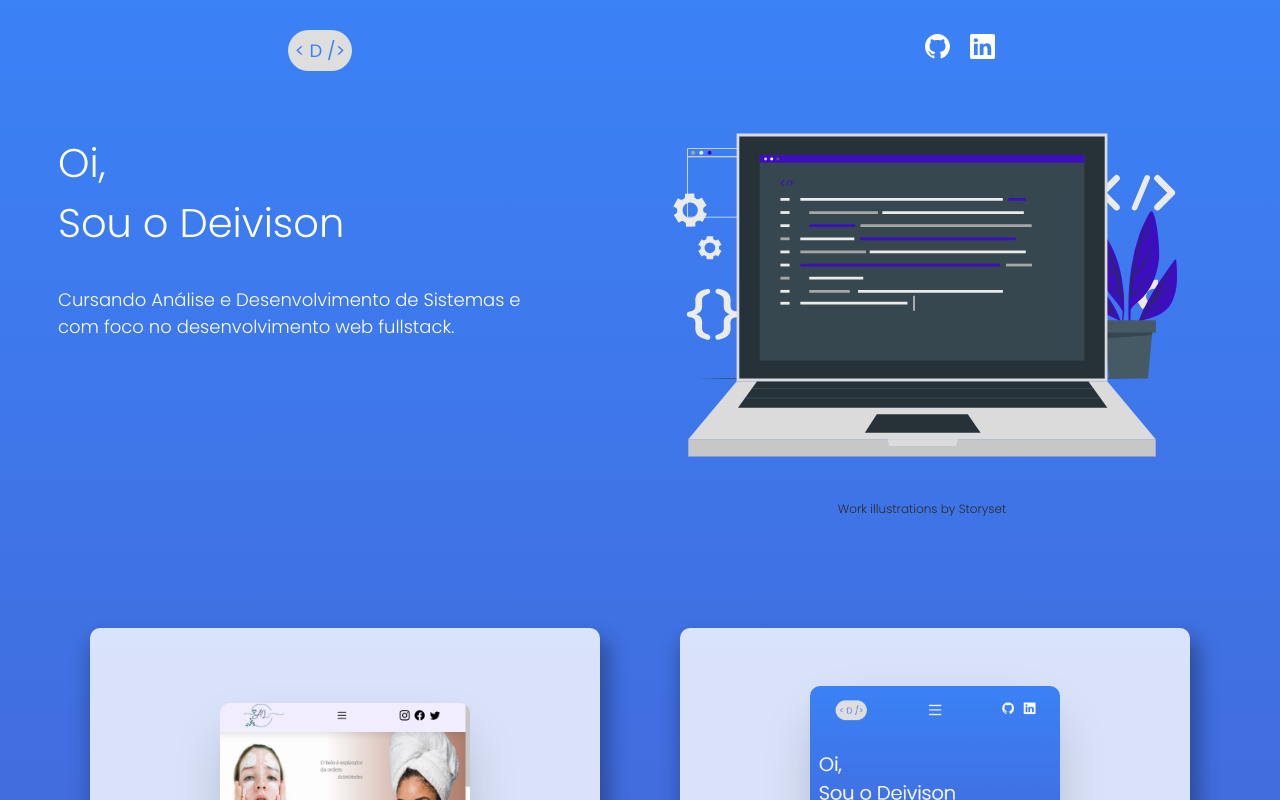
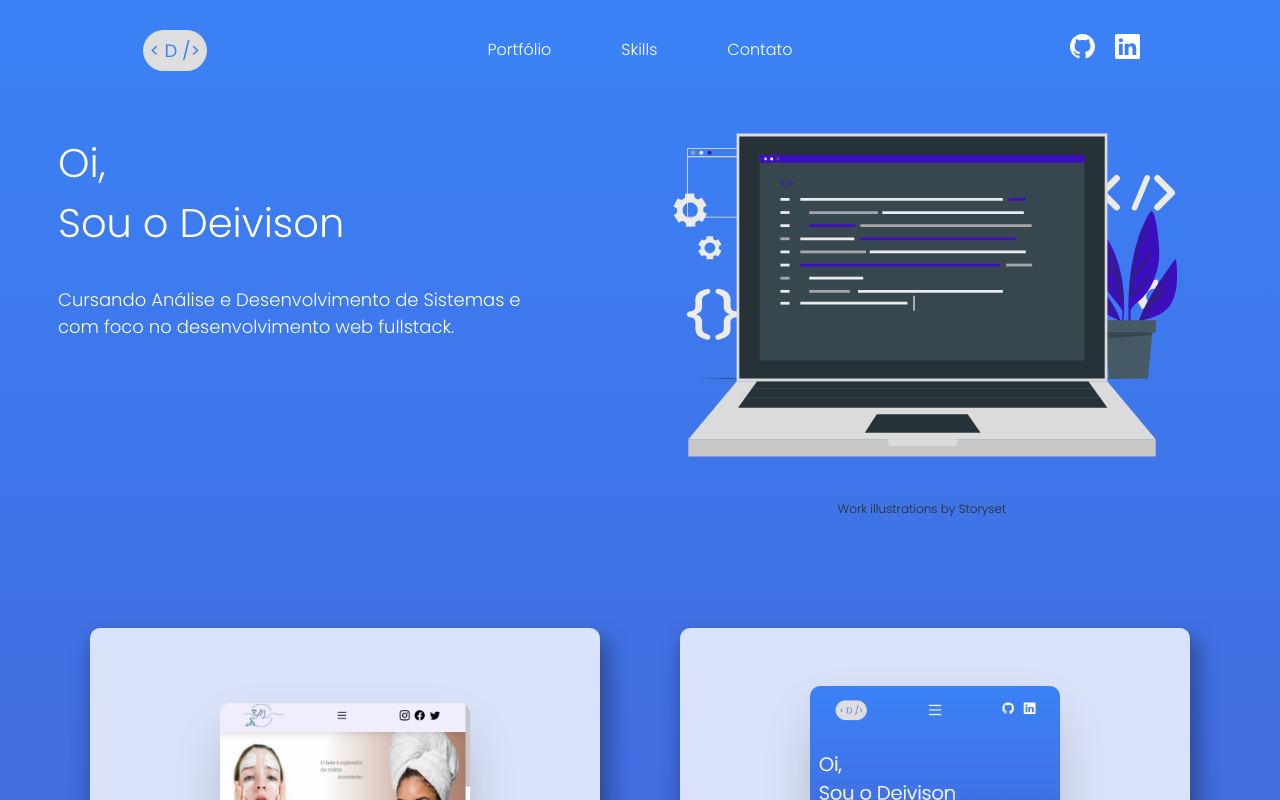
Before and after one commit to httpsdfaa/react-portfolio-2, a React (Create React App) app in the folder frontend/: page / in a window 1280 px wide. Shown: the top 800 px of the page. Built offline with nearby package versions, Linux system fonts and the light colour scheme.

Commit message:
finalizado

```diff
--- a/frontend/public/index.css
+++ b/frontend/public/index.css
@@ -1,4 +1,5 @@
 body, html {
     margin: 0;
     padding: 0;
+    scroll-behavior: smooth !important;
 }
--- a/frontend/src/components/template/Cards.css
+++ b/frontend/src/components/template/Cards.css
@@ -46,12 +46,12 @@ div.div-li-icon {
     height: 387.75px;
 }
 
-[cardImg="calculoImcWidth"] {
+[cardimg="calculoImcWidth"] {
     width: 250px;
     height: 411.58px;
 }
 
-[cardImg] {
+[cardimg] {
     border-radius: 10px;
     box-shadow: var(--photo-shadow);
     margin-bottom: 25px;
--- a/frontend/src/components/template/Cards.jsx
+++ b/frontend/src/components/template/Cards.jsx
@@ -11,9 +11,9 @@ import reactIcon from '../../assets/img/react-icon.png';
 
 
 export default props =>
-    <section className="cards-body">
+    <section className="cards-body" id="portfolio">
         <section className="card">
-            <img src={esteticaAppImg} alt="card" cardImg="esteticaWidth" />
+            <img src={esteticaAppImg} alt="card" cardimg="esteticaWidth" />
             <h2>Estética WebApp</h2>
             <span>Em desenvolvimento</span><br/>
             <ul>
@@ -32,7 +32,7 @@ export default props =>
             </ul>
         </section>
         <section className="card">
-            <img src={portfoliov2Img} alt="card" cardImg="portfolioWidth" />
+            <img src={portfoliov2Img} alt="card" cardimg="portfolioWidth" />
             <h2>Portfólio pessoal</h2>
             <span>Desenvolvimento finalizado</span><br/>
             <ul>
@@ -51,7 +51,7 @@ export default props =>
             </ul>
         </section>
         <section className="card">
-            <img src={calculoImcImg} alt="card" cardImg="calculoImcWidth" />
+            <img src={calculoImcImg} alt="card" cardimg="calculoImcWidth" />
             <h2>Cálculo IMC</h2>
             <span>Desenvolvimento finalizado</span><br/>
             <ul>
--- a/frontend/src/components/template/Footer.jsx
+++ b/frontend/src/components/template/Footer.jsx
@@ -2,7 +2,7 @@ import React from 'react';
 import './Footer.css';
 
 export default props =>
-    <footer className="footer">
+    <footer className="footer" id='contact'>
         <section className="form">
             <h1>Contate-me</h1>
             <form action="/">
--- a/frontend/src/components/template/Header.css
+++ b/frontend/src/components/template/Header.css
@@ -97,6 +97,9 @@ nav.nav > ul > a:hover {
         top: 0;
         border-radius: none;
         box-shadow: none;
+        animation-name: none !important;
+        animation-duration: none;
+        animation-fill-mode: none;
     }
 
     nav.nav > ul {
--- a/frontend/src/components/template/Header.jsx
+++ b/frontend/src/components/template/Header.jsx
@@ -4,14 +4,22 @@ import { List, Github, Linkedin } from 'react-bootstrap-icons';
 
 export default props => {
 
-    const [toggle, setToggle] = useState(false)
+
+    const [toggle, setToggle] = useState(true ? window.innerWidth >= 650: false);
+
     const onclick = () => {
-        if (!toggle) {
-            setToggle(true)
-        } else {
-            setToggle(false)
-        }
+        if (!toggle)
+            setToggle(true);
+        else
+            setToggle(false);
     }
+
+    window.addEventListener("resize", () => {
+        if(window.innerWidth <= 650)
+            setToggle(false);
+        else
+            setToggle(true);
+    })
 
     return (
         <header className="header">
@@ -25,14 +33,14 @@ export default props => {
 
                     <nav className="nav">
                         <ul>
-                            <a href="#" rel="noreferrer">
+                            <a href="#portfolio" rel="noreferrer">
                                 <li>Portfólio</li>
                             </a>
 
-                            <a href="#" rel="noreferrer">
+                            <a href="#skills" rel="noreferrer">
                                 <li>Skills</li>
                             </a>
-                            <a href="#" rel="noreferrer">
+                            <a href="#contact" rel="noreferrer">
                                 <li>Contato</li>
                             </a>
                         </ul>
@@ -41,8 +49,8 @@ export default props => {
             }
 
             <section className="icons-social">
-                <a href="https://github.com/fernandedfa" target="_blank" rel="noreferrer"><Github size={25} /></a>
-                <a href="https://br.linkedin.com/in/deivisonfernandes" target="_blank" rel="noreferrer">  <Linkedin size={25} /></a>
+                <a href="https://github.com/fernandedfa" target="_blank" rel="noopener noreferrer"><Github size={25} /></a>
+                <a href="https://br.linkedin.com/in/deivisonfernandes" target="_blank" rel="noopener noreferrer">  <Linkedin size={25} /></a>
             </section>
         </header>
     )
--- a/frontend/src/components/template/Skills.jsx
+++ b/frontend/src/components/template/Skills.jsx
@@ -10,7 +10,7 @@ import nodejsImg from '../../assets/img/nodejs-icon.png';
 import mysqlImg from '../../assets/img/mysql-icon.png';
 
 export default props =>
-    <section className="skills">
+    <section className="skills" id="skills">
         <h1>Skills</h1>
         <div className="frontend">
             <h3>FRONTEND</h3>
```
